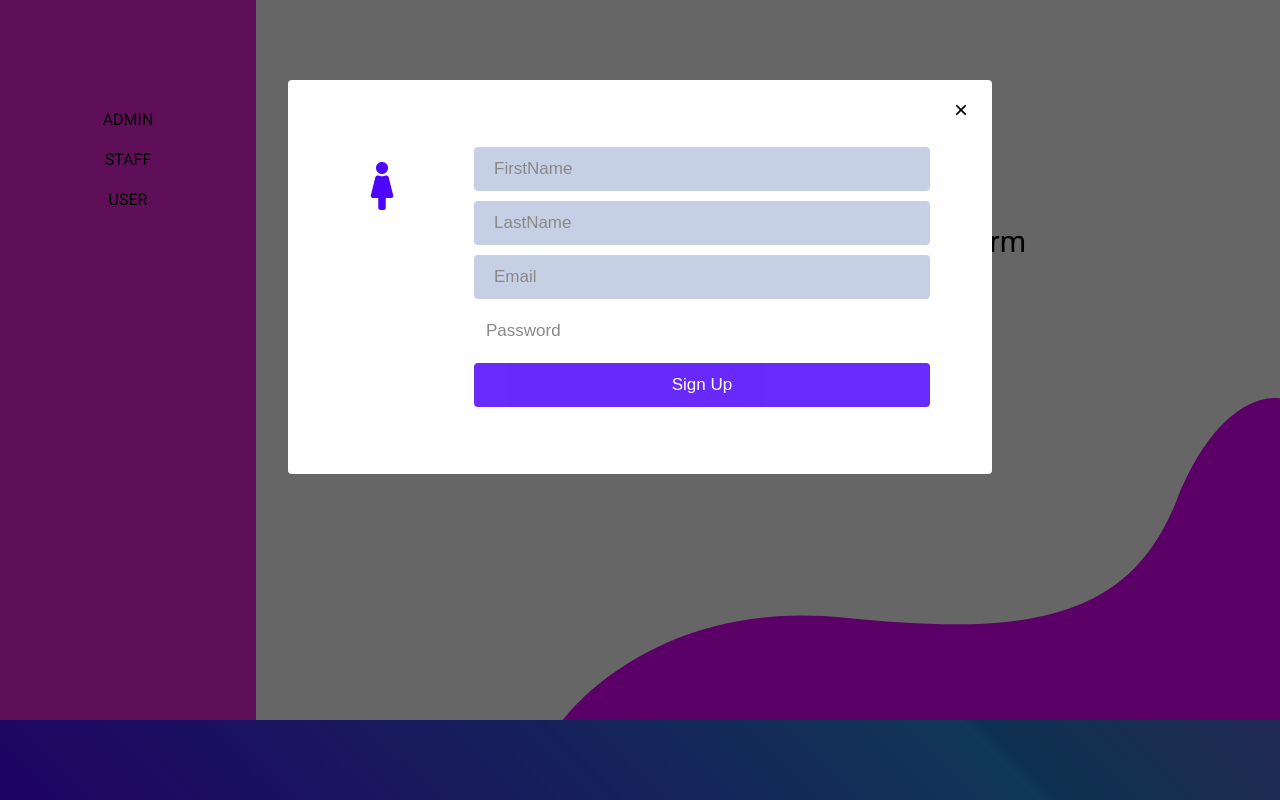
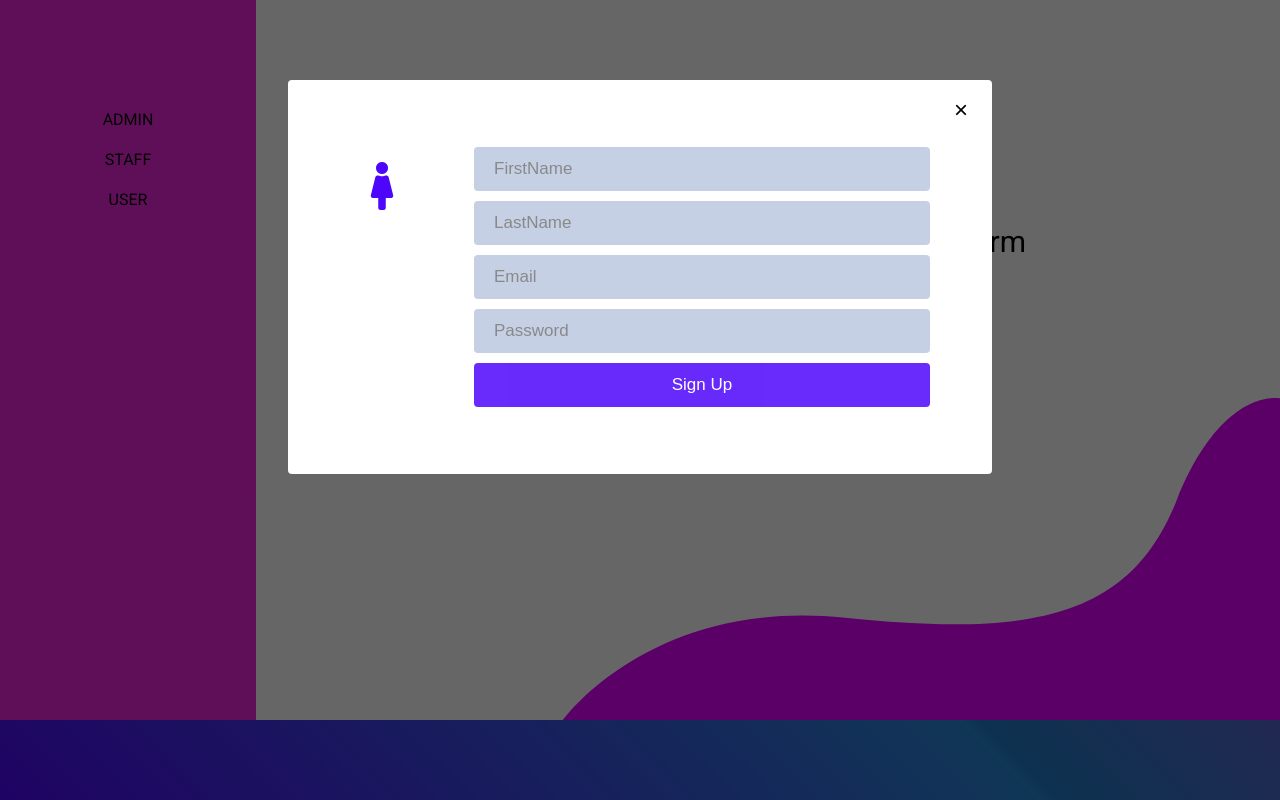
Before and after one commit to Adekoreday/BankaApp-vanilla.js, a plain HTML site: page index.html in a window 1280 px wide. Both pictures are taken after a click on the link "Sign Up". Drawn offline with Linux system fonts and the light colour scheme.

Commit message:
bug(password):refactored password

```diff
--- a/css/style.css
+++ b/css/style.css
@@ -32,7 +32,13 @@ input[type=text] {
     color: grey;
     border: none;
 }
-
+input[type=password] {
+    width: 100%;
+  padding: 12px 20px;
+    background-color: #BCC8E1;
+    color: grey;
+    border: none;
+}
 aside > div {
     cursor: pointer;
     padding: 10px;
```
